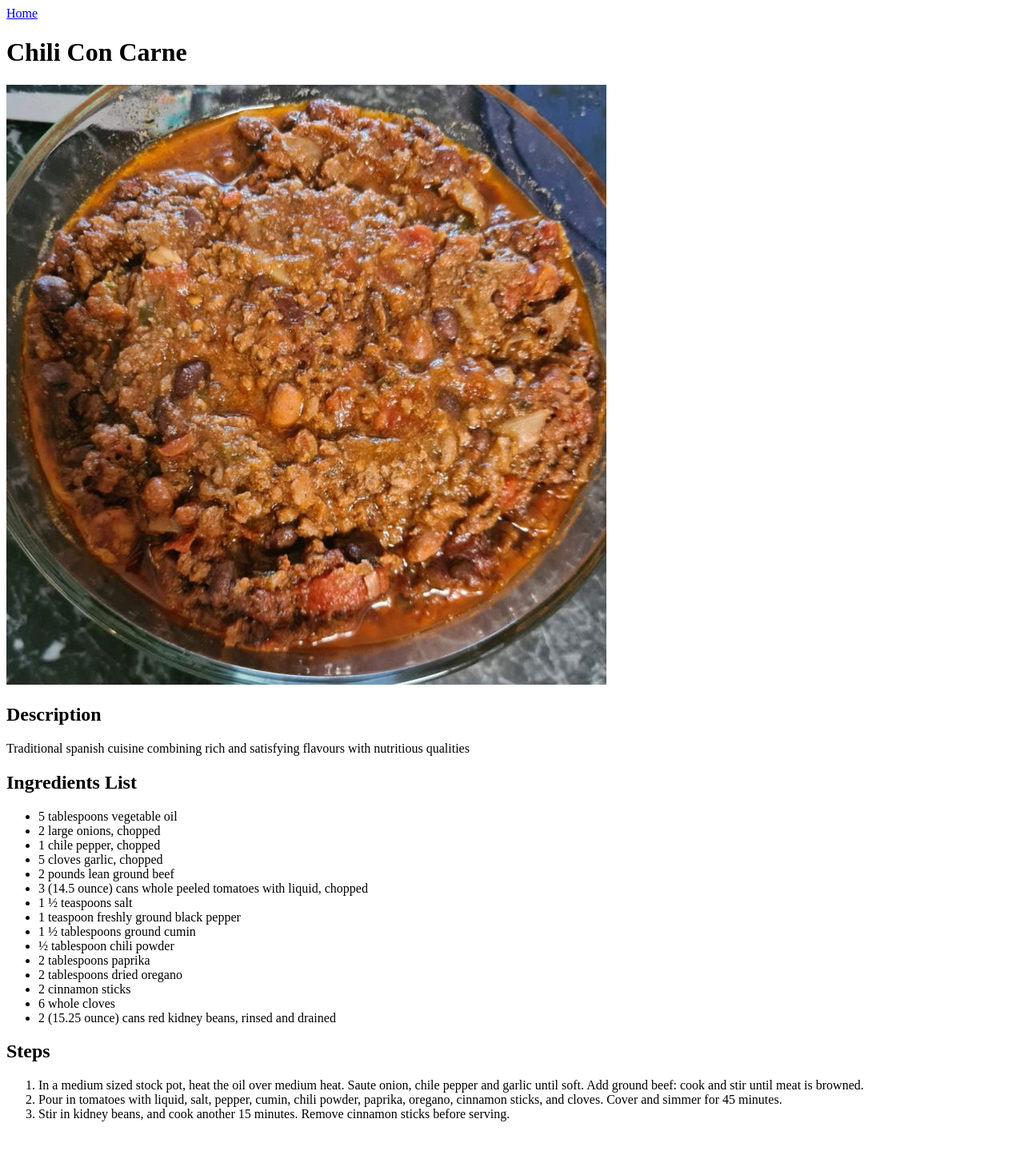
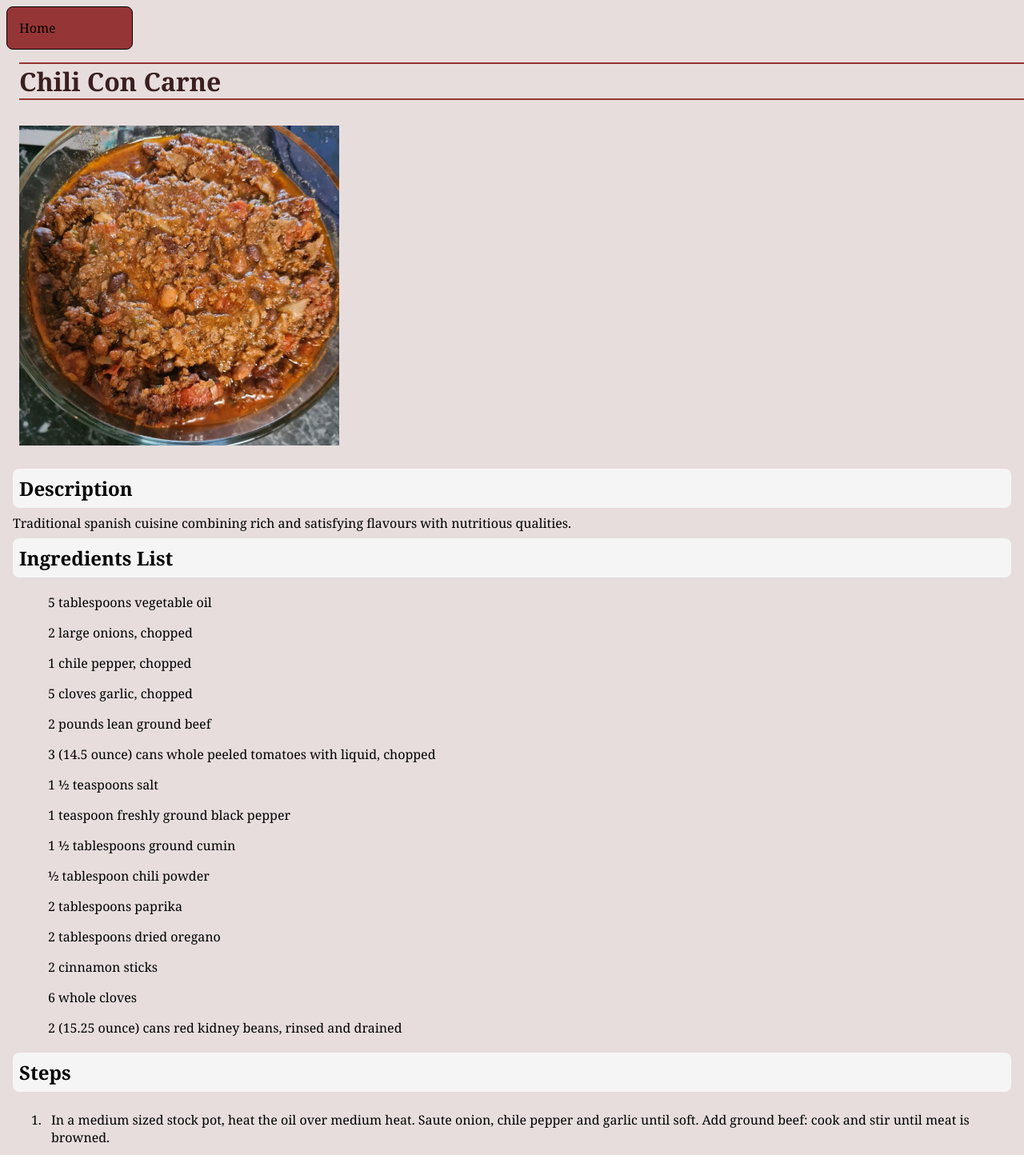
Before and after one commit to 10Ascend09/odin-recipes, a plain HTML site: page recipes/chiliconcarne.html in a window 1280 px wide. Shown: the top 1444 px of the page at 80% size. Before the commit the page ends 1418 px from the top, so only its background shows below. Drawn offline with Linux system fonts and the light colour scheme.

Commit message:
Added styles to Odin-recipes to make it look more bearable

```diff
--- a/recipes/chiliconcarne.html
+++ b/recipes/chiliconcarne.html
@@ -4,13 +4,15 @@
     <meta charset="UTF-8">
     <meta name="viewport" content="width=device-width, initial-scale=1.0">
     <title>Chili Con Carne</title>
+    <link rel="stylesheet" href="../styles.css">
 </head>
 <body>
-    <a href="../index.html" rel="noopener noreferrer">Home</a>
-    <h1>Chili Con Carne</h1>
-    <img src="../assets/chiliConCarne.jpg" alt="Chili Con Carne">
+    <a href="../index.html" rel="noopener noreferrer" class="homeNav">Home</a>
+    <h1 class="subPage">Chili Con Carne</h1>
+    <img src="../assets/chiliConCarne.jpg" alt="Chili Con Carne" width="400px" height="400px">
+    <div class="recipeContent">
         <h2>Description</h2>
-    <p>Traditional spanish cuisine combining rich and satisfying flavours with nutritious qualities</p>
+        <p>Traditional spanish cuisine combining rich and satisfying flavours with nutritious qualities.</p>
         <h2>Ingredients List</h2>
         <ul>
             <li>5 tablespoons vegetable oil</li>
@@ -41,5 +43,6 @@
                 Stir in kidney beans, and cook another 15 minutes. Remove cinnamon sticks before serving.
             </li>
         </ol>
+    </div>
 </body>
 </html>
--- /dev/null
+++ b/styles.css
@@ -0,0 +1,83 @@
+body {
+    background-color: rgb(231, 221, 221);
+        font-family:Georgia, 'Times New Roman', Times, serif;
+}
+ul li {
+    list-style: none;
+    margin: 15px;
+}
+
+ul {
+    display: flex;
+}
+nav {
+    display: flex;
+    background-color: rgb(99, 94, 94);
+    border: solid 2px rgb(119, 24, 24);
+    border-radius: 16px;
+}
+li a {
+    display: block;
+    text-decoration: none;
+    color: black;
+    padding: 15px;
+    align-content: center;
+    background-color: rgb(150, 53, 53);
+    border-radius: 8px;
+    border: solid 1px;
+}
+nav h1 {
+    margin: 10px;
+    align-content: center;
+}
+.homeNav {
+    display: block;
+    text-decoration: none;
+    color: black;
+    padding: 15px;
+    align-content: center;
+    background-color: rgb(150, 53, 53);
+    border-radius: 8px;
+    border: solid 1px;
+    width: 10%;
+}
+img {
+    margin: 16px;
+}
+h1.subPage {
+   color: rgb(58, 31, 31);
+   margin: 16px;
+   border: solid 2px rgb(150, 53, 53);
+   border-left: 0;
+   border-right: 0;
+   width: 100%;
+}
+div.recipeContent {
+    font-size: 16px;
+    font-family: Georgia, 'Times New Roman', Times, serif;
+}
+div.recipeContent h2 {
+    padding: 8px;
+    margin: 8px;
+    background-color: whitesmoke;
+    border-radius: 8px;
+}
+div.recipeContent p {
+    margin: 8px;
+}
+
+div.recipeContent ul {
+    display: block;
+}
+
+div.recipeContent ul li {
+    /* border: solid 1px; */
+    margin: 8px;
+    padding: 4px;
+
+}
+div.recipeContent ol li {
+    /* border: solid 1px; */
+    margin: 8px;
+    padding: 8px;
+}
```
Also changed, not shown: index.html (+3 -1 lines), recipes/lasagna.html (+2 -1 lines). Lines whose indentation alone changed are shown as unchanged.
